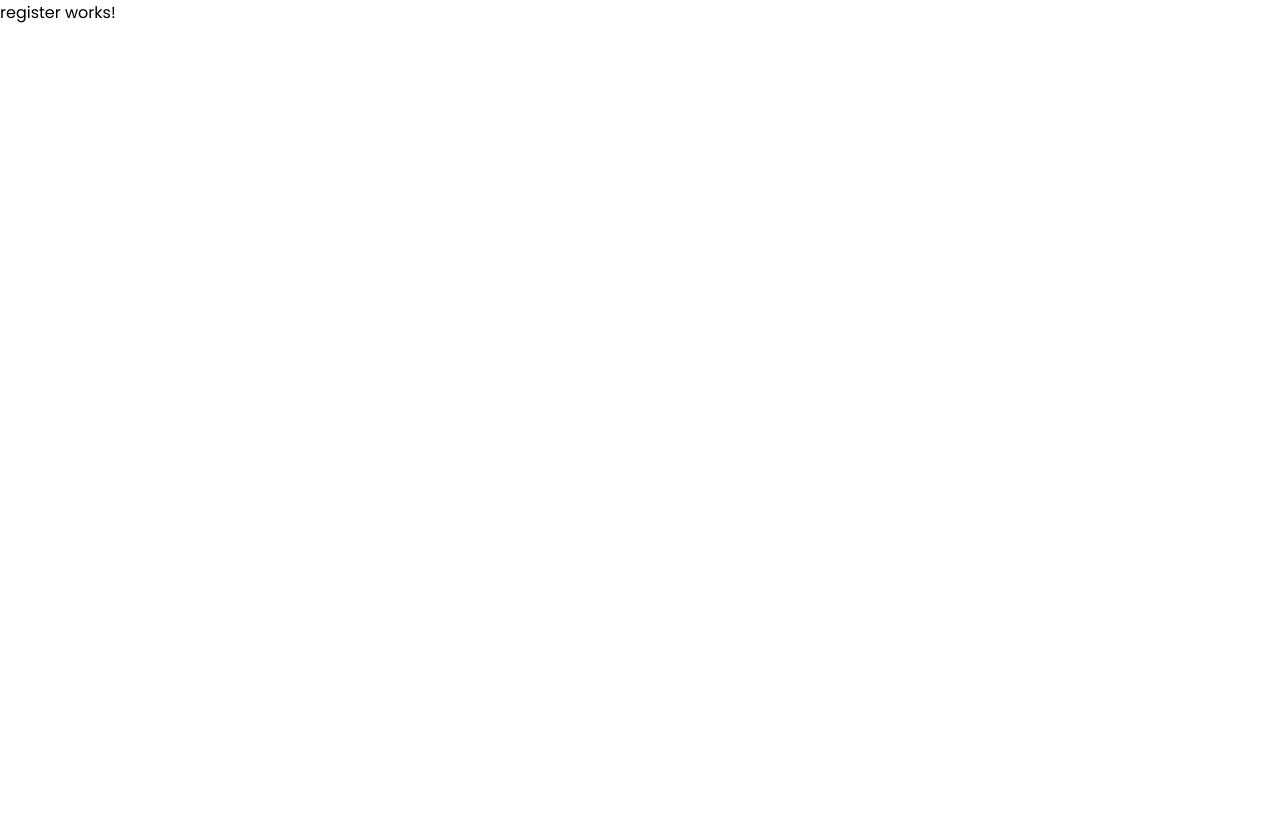
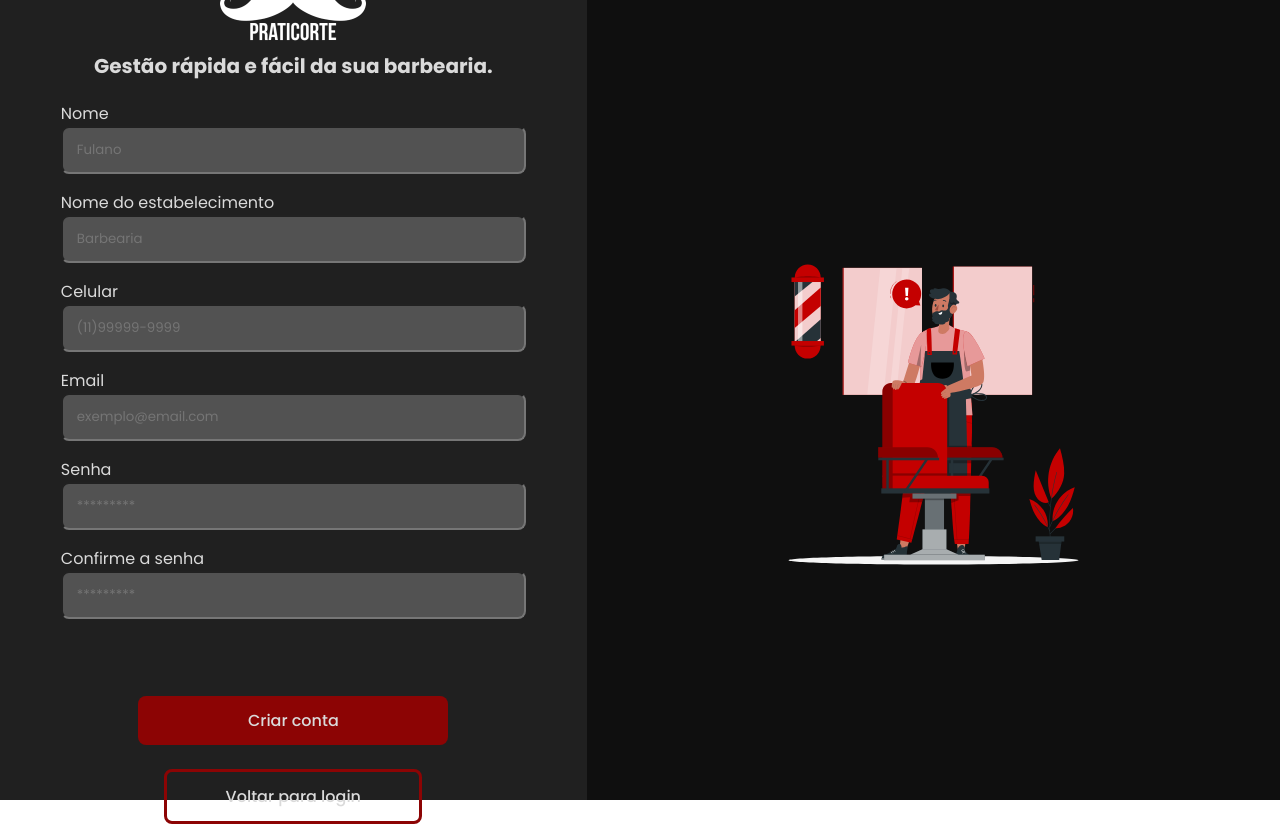
Before and after one commit to MaickDuarte/PratiCorteAngular, an Angular app: page /criar-conta in a window 1280 px wide. Before the commit the page ends 800 px from the top, so only its background shows below. Built offline with nearby package versions, Linux system fonts and the light colour scheme.

Commit message:
criando componente de cadastro

```diff
--- a/src/app/app.routes.ts
+++ b/src/app/app.routes.ts
@@ -1,6 +1,6 @@
 import { Routes } from '@angular/router';
 import { LoginComponent } from './pages/login/login.component';
-import { RegisterComponent } from './components/register/register.component';
+import { RegisterComponent } from './pages/register/register.component';
 
 export const routes: Routes = [
     { path: "login", component: LoginComponent },
--- a/src/app/components/default-login-layout/default-login-layout.component.scss
+++ b/src/app/components/default-login-layout/default-login-layout.component.scss
@@ -40,6 +40,7 @@ main {
             width: 60%;
             display: flex;
             flex-direction: column;
+            align-items: center;
             white-space: nowrap;
             gap: 16px;
         }
--- a/src/app/components/register/register.component.html
+++ /dev/null
@@ -1 +0,0 @@
-<p>register works!</p>
--- /dev/null
+++ b/src/app/pages/register/register.component.html
@@ -0,0 +1,51 @@
+<app-default-login-layout
+    screenTitle="Gestão rápida e fácil da sua barbearia."
+    primaryButtonText="Criar conta"
+    secondaryButtonText="Voltar para login"
+>
+    <form [formGroup]="registerForm">
+        <app-form-input
+            formControlName="name"
+            inputName="name"
+            label="Nome"
+            type="text"
+            placeholder="Fulano">
+        </app-form-input>
+        <app-form-input
+            formControlName="establishmentName"
+            inputName="establishmentName"
+            label="Nome do estabelecimento"
+            type="text"
+            placeholder="Barbearia">
+        </app-form-input>
+        <app-form-input
+            formControlName="cellphone"
+            inputName="cellphone"
+            label="Celular"
+            type="text"
+            placeholder="(11)99999-9999">
+        </app-form-input>
+        <app-form-input
+            formControlName="email"
+            inputName="email"
+            label="Email"
+            type="email"
+            placeholder="exemplo@email.com">
+        </app-form-input>
+        <app-form-input
+            formControlName="password"
+            inputName="password"
+            label="Senha"
+            type="password"
+            placeholder="*********">
+        </app-form-input>
+        <app-form-input
+            formControlName="confirmPassword"
+            inputName="password"
+            label="Confirme a senha"
+            type="password"
+            placeholder="*********">
+        </app-form-input>
+    </form>
+
+</app-default-login-layout>
--- /dev/null
+++ b/src/app/pages/register/register.component.ts
@@ -0,0 +1,37 @@
+import { Component } from '@angular/core';
+import { DefaultLoginLayoutComponent } from '../../components/default-login-layout/default-login-layout.component';
+import { FormControl, FormGroup, ReactiveFormsModule, Validators } from '@angular/forms';
+import { FormInputComponent } from '../../components/form-input/form-input.component';
+import { Router } from '@angular/router';
+import { ToastrService } from 'ngx-toastr';
+import { RegisterService } from '../../services/register.service';
+
+@Component({
+  selector: 'app-register',
+  imports: [
+    DefaultLoginLayoutComponent,
+    ReactiveFormsModule,
+    FormInputComponent
+  ],
+  templateUrl: './register.component.html',
+  styleUrl: './register.component.scss'
+})
+export class RegisterComponent {
+  registerForm!: FormGroup;
+
+  constructor(
+    private router: Router,
+    private registerService: RegisterService,
+    private toastrService: ToastrService
+  ) {
+    this.registerForm = new FormGroup({
+      name: new FormControl('', [Validators.required]),
+      email: new FormControl('', [Validators.required, Validators.email]),
+      password: new FormControl('', [Validators.required, Validators.minLength(6)]),
+      confirmPassword: new FormControl('', [Validators.required, Validators.minLength(6)]),
+      document: new FormControl('', [Validators.required]),
+      cellphone: new FormControl('', [Validators.required]),
+      establishmentName: new FormControl('', [Validators.required]),
+    });
+  }
+}
--- /dev/null
+++ b/src/app/services/register.service.ts
@@ -0,0 +1,9 @@
+import { Injectable } from '@angular/core';
+
+@Injectable({
+  providedIn: 'root'
+})
+export class RegisterService {
+
+  constructor() { }
+}
```
Also changed, not shown: src/app/components/register/register.component.ts (deleted, +0 -11 lines), src/app/pages/register/register.component.scss (added), 2 other files (tests, documents, lock files or other folders).
